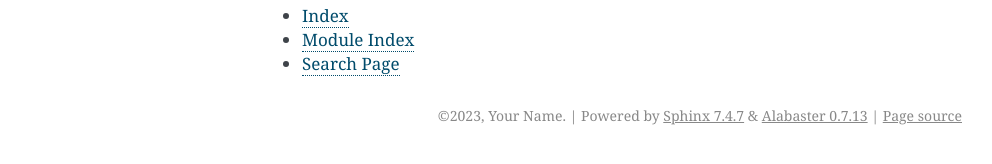
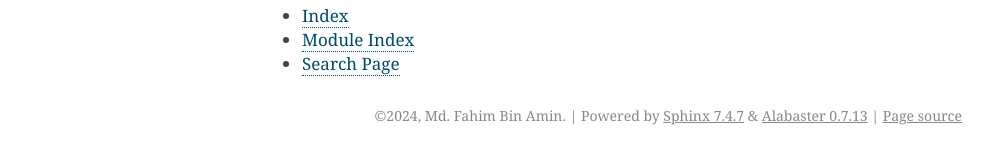
Before and after one commit to FahimFBA/YTubeInsight, a Sphinx documentation site: the page built from docs/index.rst, in a window 1280 px wide. Shown: the part 489-653 px from the top of the page, without its empty margins (148-1140 px from the left). Built offline with Sphinx 7.4.7, drawn with Linux system fonts in a browser that asks for light colours.

Commit message:
Update conf.py

```diff
--- a/docs/conf.py
+++ b/docs/conf.py
@@ -3,8 +3,8 @@
 # -- Project information -----------------------------------------------------
 
 project = 'YTubeInsight'
-copyright = '2023, Your Name'
-author = 'Your Name'
+copyright = '2024, Md. Fahim Bin Amin'
+author = 'Md. Fahim Bin Amin'
 
 # The full version, including alpha/beta/rc tags
 release = '0.1.0'
```
